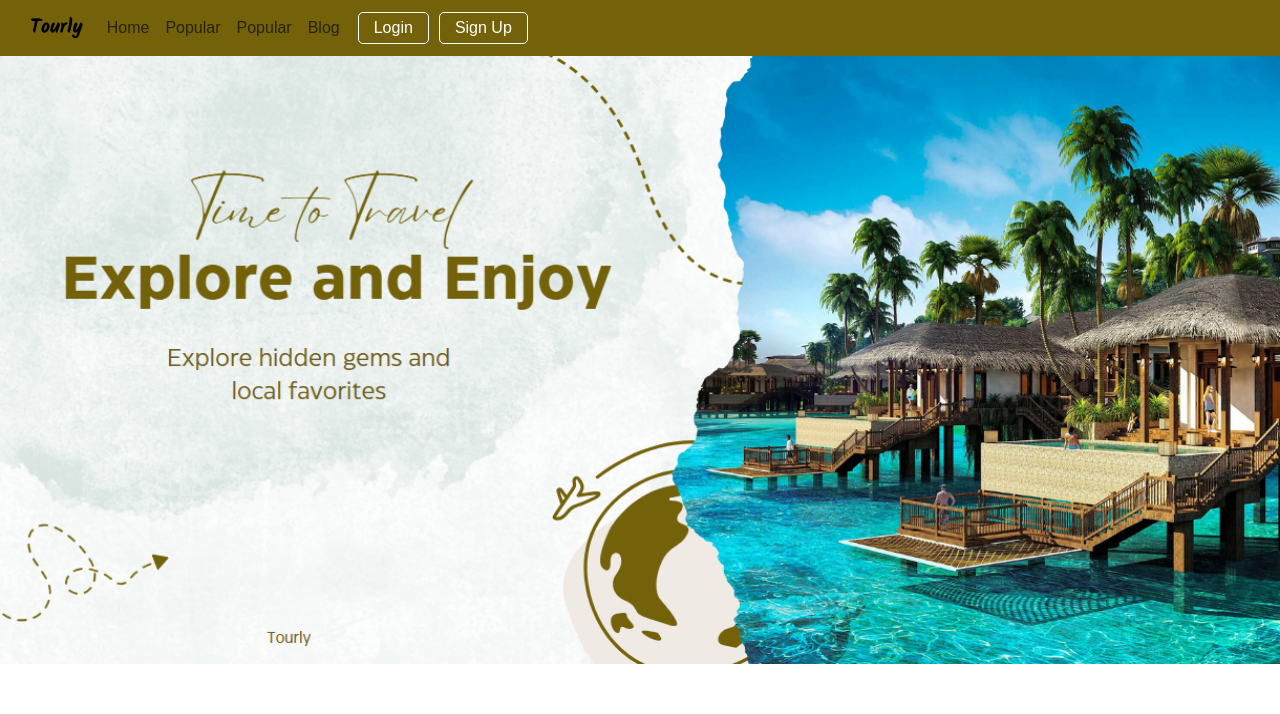
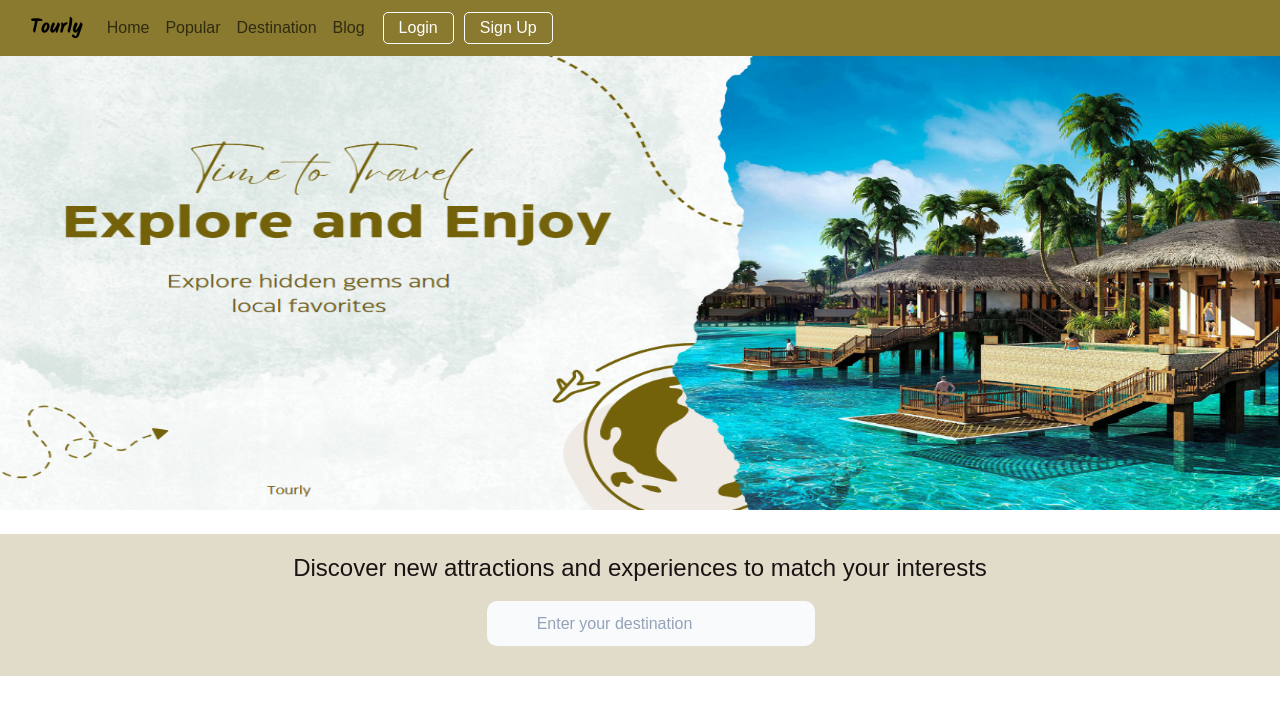
Before and after one commit to Dulmi-2000/Tourly--Travel-Guide--Website--Frontend, a React (Create React App) app: page / in a window 1280 px wide. Shown: the top 714 px of the page. Built offline with nearby package versions, Linux system fonts and the light colour scheme; a web font is replaced by a local one.

Commit message:
api connected

```diff
--- a/package.json
+++ b/package.json
@@ -6,7 +6,7 @@
     "@testing-library/jest-dom": "^5.17.0",
     "@testing-library/react": "^13.4.0",
     "@testing-library/user-event": "^13.5.0",
-    "axios": "^1.6.2",
+    "axios": "^1.6.7",
     "bcrypt": "^5.1.1",
     "bootstrap": "^5.3.2",
     "react": "^18.2.0",
--- a/src/layout/Navbar/Navbar.js
+++ b/src/layout/Navbar/Navbar.js
@@ -55,7 +55,7 @@ export default function Navbar() {
             <Link className="nav-link" to="Popular/Popular">Popular</Link>
           </li>
           <li className="nav-item">
-            <Link className="nav-link" to="Destination/Destination">Popular</Link>
+            <Link className="nav-link" to="Destination/Destination">Destination</Link>
           </li>
           <li className="nav-item">
             <Link className="nav-link" to="Blog/Blog">Blog</Link>
--- a/src/layout/Navbar/navbar.css
+++ b/src/layout/Navbar/navbar.css
@@ -3,7 +3,7 @@
 
 
 .navbar {
-    background-color: #74620A;
+    background-color: #74620ad8;
     justify-content: flex-end;
     align-items: flex-end;
     display: flex;
--- a/src/pages/Destination/destination.js
+++ b/src/pages/Destination/destination.js
@@ -1,30 +1,70 @@
-import { Link } from 'react-router-dom';
+import React, { useEffect, useState } from 'react';
+import { Link,  useParams } from 'react-router-dom';
+import axios from 'axios';
+import './destination.css'
 
-const Destination = () => {
+export default function ViewUSer() {
+
+
+
+  const [location, setLocation] = useState({
+    description: '',
+    mapLink: '',
+    locationName: ''
+  });
+  const { locationName } = useParams();
+
+
+  const { description,imageLink,id,district, mapLink,otherDetails } = location;
+
+  useEffect(() => {
+    loadUser();
+}, []);
+
+const loadUser = async () => {
+    try {
+        const result = await axios.get(`http://localhost:8080/destination/${locationName}`);
+        setLocation(result.data);
+    } catch (error) {
+        console.error('Error loading user:', error);
+    }
+}
+
   return (
-    <nav className="navbar navbar-expand-lg navbar-light bg-light">
-      <div className="container-fluid">
-        <Link className="navbar-brand" to="/">Your Brand</Link>
 
-        <div className="collapse navbar-collapse" id="navbarNav">
-          <ul className="navbar-nav ml-auto">
-            {/* Other navigation links go here */}
-            <li className="nav-item">
-              <Link className="nav-link" to="/other-link">Other Link</Link>
-            </li>
+    <div className='container'>
+      <div className='row'>
+        <div className='col md-6 offset-md-3 border rounded p-4 mt-2 shadow'>
+          <h2 className='text-center m-4'>User Details</h2>
+                      <br></br>
 
-            {/* Login and Signup links outside the toggle button */}
-            <li className="nav-item">
-              <Link className="btn2" to="/Login/Login">Login</Link>
-            </li>
-            <li className="nav-item">
-              <Link className="btn2" to="/Signup/Signup">Sign Up</Link>
-            </li>
-          </ul>
-        </div>
-      </div>
-    </nav>
-  );
-};
+                      <div className='card'>
+                          <div className='card-header'>
+            <h4>  Details of user id  </h4> {id}
+              <br></br>
+              <br></br>
+                              <ul className='list-droup list-group-flush'>
+                                  <li className='list-group-item'>
+                                  <b>Description :</b>   {description}
+                                  </li>
+                                  <li className='list-group-item'>
+                                  <b>image : </b> <img src={imageLink} alt='image' className='image'></img>
+                                  </li>
+                                  <li className='list-group-item'>
+                                  <b>locationName :   </b>  {locationName}
+                </li>
+                <li className='list-group-item'>
+                                  <b>image : </b> <img src={mapLink} alt='image' className='image'></img>
+                                  </li>
+                              </ul>
 
-export default Destination;
+                          </div>
+
+                      </div>
+                      <Link className='btn btn-primary my-2' to={"/"}>Back to Home</Link>
+                  </div>
+              </div>
+              </div>
+
+  )
+}
--- a/src/pages/Home/Home.js
+++ b/src/pages/Home/Home.js
@@ -1,212 +1,53 @@
-/*import React, { useState } from 'react';
-import { useNavigate } from 'react-router-dom';
-import "./home.css"
-
-export default function Home() {
-  let navigate = useNavigate();
-
-  const [destination, setDestination] = useState({
-    location: '',
-    startDate: '',
-    endDate: '',
-  });
-
-  const { location, startDate, endDate } = destination;
-  const [message, setMessage] = useState('');
-
-
-  const onSubmit = async (e) => {
-    e.preventDefault();
-
-
-
-  };
-  const onInputChange = (e) => {
-    setDestination({ ...destination, [e.target.name]: e.target.value });
-    setMessage('');
-  };
-
-  return (
-
-      <div className='contain-1'>
-        <div className='bdy justify-content-center align-items-center' >
-
-
-
-          <div className='row doc '>
-            <div className='col-md-6 offset-md-3 border rounded p-4 mt-1 mb-1 shadow box'>
-             <h2 className='text-center m-4'>Plan Your Journey With Us</h2>
-              <form onSubmit={(e) => onSubmit(e)}>
-                <div className='mb-3 text-start'>
-                  <label htmlFor='Location' className='form-label'></label>
-                  <input
-                    type='text'
-                    className='form-control'
-                    placeholder='Where do you want to go?'
-                    name='location'
-                    value={location}
-                    onChange={(e) => onInputChange(e)}
-
-                  />
-                </div>
-                <div className='row'>
-                  <div className='col-md-6 mb-3'>
-                    <label htmlFor='StartDate' className='form-label'>
-                      Start Date
-                    </label>
-                    <input
-                      type='date'
-                      className='form-control'
-                      placeholder='Start Date'
-                      name='startDate'
-                      onChange={(e) => onInputChange(e)}
-                    />
-                  </div>
-                  <div className='col-md-6 mb-3'>
-                    <label htmlFor='EndDate' className='form-label'>
-                      End Date
-                    </label>
-                    <input
-                      type='date'
-                      className='form-control'
-                      placeholder='End Date'
-                      name='endDate'
-                      value={endDate}
-                      onChange={(e) => onInputChange(e)}
-
-                    />
-                  </div>
-                </div>
-                <br />
-                <div className='d-flex justify-content-center'>
-                  <button type='submit' className='btn btn-outline-dark btn1'>
-                    Start Planning
-                  </button>
-                </div>
-              </form>
-              {message && (
-                <p style={{ textAlign: 'center', color: 'red' }}>{message}</p>
-              )}
-            </div>
-          </div>
-          <div className='row'>
-
-          </div>
-      </div>
-      </div>
-  );
-}
-*/
 
 import React, { useState } from 'react';
 import axios from 'axios';
 import { useNavigate } from 'react-router-dom';
 import cover from '../../Assets/cover.png';
+import travelling from '../../Assets/travelling.png';
 import '../Home/home.css';
+import { Link, useParams } from 'react-router-dom';
 
 export default function Home() {
-  let navigate = useNavigate();
-
-  const [destination, setDestination] = useState({
-    location: '',
-    startDate: '',
-    endDate: '',
-  });
-
-  const { location, startDate, endDate } = destination;
-  const [message, setMessage] = useState('');
+  const navigate = useNavigate();
+  const [locationName, setLocationName] = useState('');
 
   const onInputChange = (e) => {
-    setDestination({ ...destination, [e.target.name]: e.target.value });
-    setMessage('');
+    setLocationName(e.target.value);
   };
 
-  const onSubmit = async (e) => {
+  const onSubmit = (e) => {
     e.preventDefault();
-
-    try {
-      const response = await axios.get(`http://localhost:8080/destination/${location}`);
-      const existingData = response.data;
-      navigate("/Destination/destination");
-      // Check if existingUser has data or not
-      if (!existingData) {
-        setMessage('Location not found. Please enter a valid location.');
-        return;
-      }
-
-    } catch (error) {
-      // Handle other errors (like network issues)
-      setMessage('Error fetching data. Please try again.');
-    }
+    navigate(`/Destination/destination/${locationName}`);
   };
-
 
   return (
     <div className='container10 col-12'>
-
       <div className='col-12 image-div'>
-          <img src={cover} alt='Travel' className='imgcover'/>
+        <img src={cover} alt='Travel' className='imgcover' />
       </div>
-
-{/*}
-        <div className='col-md-6 offset-md-3 border rounded p-4 mt-2 shadow formtour'>
-
-        <h2 className='text-center m-4'>Plan Your Journey</h2>
-          <form onSubmit={(e) => onSubmit(e)}>
-
-
-            <div className='mb-3 text-start'>
-              <label htmlFor='Location' className='form-label'></label>
+      <br />
+      <div className='frm1' onSubmit={(e) => onSubmit(e)}>
+        <h4>Discover new attractions and experiences to match your interests</h4>
+        <form className='form' onSubmit={onSubmit}>
+          <div className="group-data">
+            <svg width="300px" height="300px" viewBox="0 0 1024 1024" className="icon1" version="1.1" xmlns="http://www.w3.org/2000/svg" fill="currentColor" stroke="currentColor" strokeWidth="40.96">
+              {/* SVG path here */}
+            </svg>
             <input
+              className='input'
+              placeholder='Enter your destination'
               type='text'
-                className='form-control'
-                placeholder='Where do you want to go?'
-                name='location'
-                value={location}
-                onChange={(e) => onInputChange(e)}
+              autoComplete='off'
+              value={locationName}
+              onChange={onInputChange}
+              required
             />
           </div>
-            <div className='row'>
-              <div className='col-md-6 mb-3'>
-                <label htmlFor='StartDate' className='form-label'>
-                  Start Date
-                </label>
-                <input
-                  type='date'
-                  className='form-control'
-                  placeholder='Start Date'
-                  name='startDate'
-                  value={startDate}
-                  onChange={(e) => onInputChange(e)}
-                />
-              </div>
-              <div className='col-md-6 mb-3'>
-                <label htmlFor='EndDate' className='form-label'>
-                  End Date
-                </label>
-                <input
-                  type='date'
-                  className='form-control'
-                  placeholder='End Date'
-                  name='endDate'
-                  value={endDate}
-                  onChange={(e) => onInputChange(e)}
-                />
+          <br />
+          <br />
+
+        </form>
       </div>
     </div>
-            <br />
-            <div className='d-flex justify-content-center'>
-              <button type='submit' className='btn btn-outline-dark'>
-                Start Planning
-              </button>
-            </div>
-          </form>
-          {message && (
-            <p style={{ textAlign: 'center', color: 'red' }}>{message}</p>
-          )}
-        </div>*/}
-
-        </div>
-
   );
 }
--- a/src/pages/Home/home.css
+++ b/src/pages/Home/home.css
@@ -1,21 +1,16 @@
 .container10 {
     width: 100%;
     overflow: hidden;
+    align-items: center;
+    justify-content: center;
 
   }
 
   .imgcover {
     width: 100%;
-    height: 47.5vw;
-  }
-  .image-div{
-
+    height: 35.5vw;
   }
 
-  .imgcover img {
-
-
-  }
 
 .formtour{
     background-color: #000000;
@@ -64,3 +59,51 @@
    border-radius: 20px;
    text-shadow: 10px;
 }
+
+.frm1{
+        background-color: #74620a38;
+        width: 100%;
+        color: #191414;
+        text-align: center;
+        height: fit-content;
+        align-items: center;
+        justify-content: center;
+        font-size: 15px;
+        padding-top: 20px;
+        padding-bottom: 30px;
+
+}
+.form{
+    display: flex;
+    justify-content: center;
+}
+.group-data{
+    display: flex;
+    line-height: 30px;
+    align-items: center;
+    max-width: 350px;
+    justify-content: center;
+    align-items: center;
+    padding-top: 10px;
+  }
+
+  .input{
+    justify-content: space-around;
+    display: flex;
+
+  }
+  #username12{
+    display: flex;
+
+    justify-items: center;
+    justify-content: space-around;
+  }
+  .icon1{
+    position: relative;
+    left: 2rem;
+    fill: none;
+    width: 1.5rem;
+    height: 2rem;
+    justify-content: center;
+    color: #737e8e;
+  }
--- a/src/pages/Signup/Signup.js
+++ b/src/pages/Signup/Signup.js
@@ -36,7 +36,7 @@ export default function Signup() {
       if (!existingUser) {
         // If email doesn't exist, register the user
         await axios.post("http://localhost:8080/user", user);
-        navigate("/");
+
       } else {
         // If email exists, display a message
         setMessage('Email already exists. Please log in.');
@@ -47,7 +47,7 @@ export default function Signup() {
         try {
           // Add the user to the database since the email doesn't exist
           await axios.post("http://localhost:8080/user", user);
-          navigate("/");
+          navigate("/Login/Login");
         } catch (addError) {
           console.error('Error adding user:', addError);
         }
```
Also changed, not shown: src/App.js (+6 -6 lines), src/pages/Destination/destination.css (+30 -0 lines), src/pages/Login/login.css (+6 -3 lines), src/Assets/travelling.png (added), 1 other file (tests, documents, lock files or other folders). Lines whose indentation alone changed are shown as unchanged.
